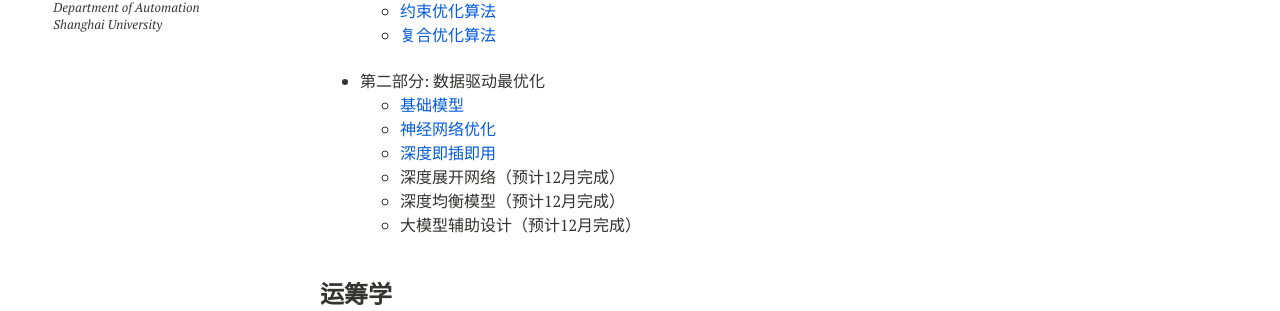
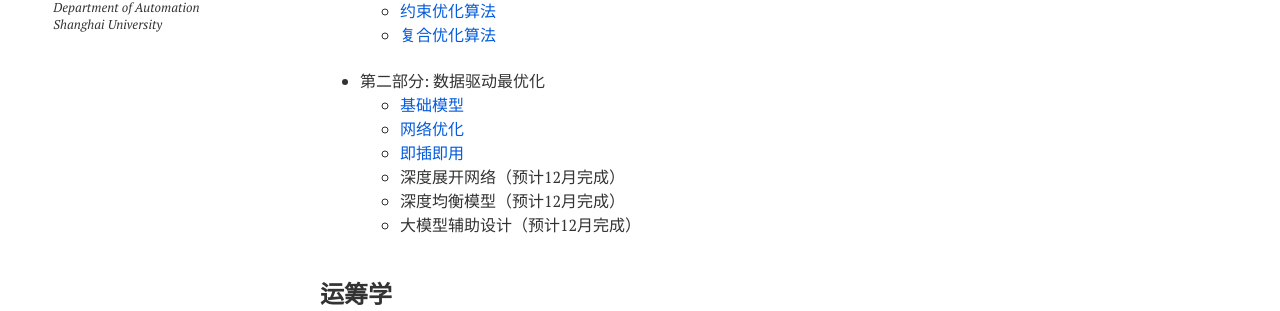
Before and after one commit to xianchaoxiu/xianchaoxiu.github.io, a Jekyll site: the page built from teaching/index.md, in a window 1280 px wide. Shown: the part 274-585 px from the top of the page. Built offline with Jekyll 4.4.1, drawn with Linux system fonts in a browser that asks for light colours; nearby versions of some CDN libraries.

Commit message:
Update index.md

```diff
--- a/teaching/index.md
+++ b/teaching/index.md
@@ -21,8 +21,8 @@ share: false
 
 - 第二部分: 数据驱动最优化<br>
   - <a href="../teaching/现代优化方法/基础模型.pdf" class="textlink" target="_blank">基础模型 </a> <br>
-  - <a href="../teaching/现代优化方法/神经网络优化.pdf" class="textlink" target="_blank">神经网络优化 </a>  <br>
-  - <a href="../teaching/现代优化方法/深度即插即用.pdf" class="textlink" target="_blank">深度即插即用 </a> <br>
+  - <a href="../teaching/现代优化方法/神经网络优化.pdf" class="textlink" target="_blank">网络优化 </a>  <br>
+  - <a href="../teaching/现代优化方法/深度即插即用.pdf" class="textlink" target="_blank">即插即用 </a> <br>
   - 深度展开网络（预计12月完成） <br>
   - 深度均衡模型（预计12月完成） <br>
   - 大模型辅助设计（预计12月完成）  <br><br>
```
